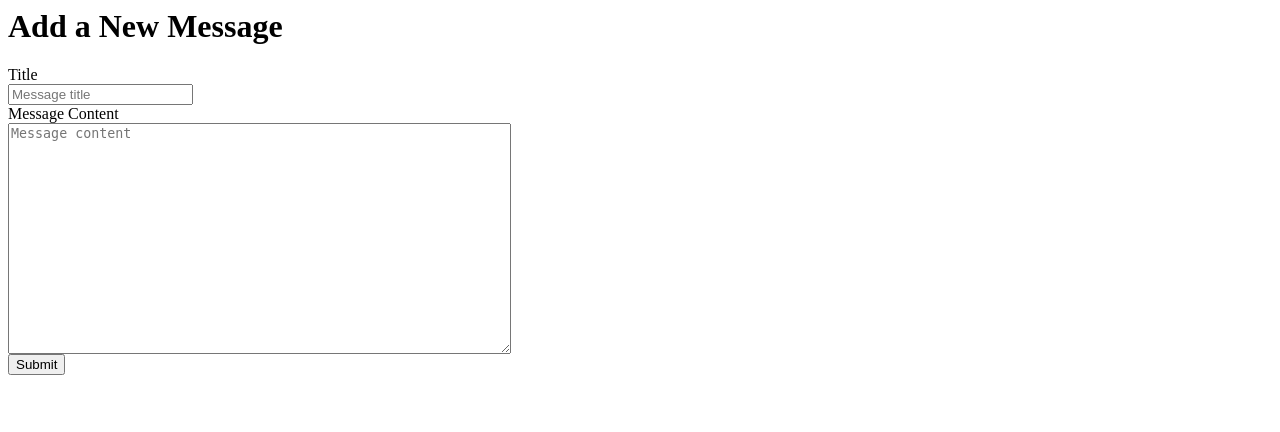
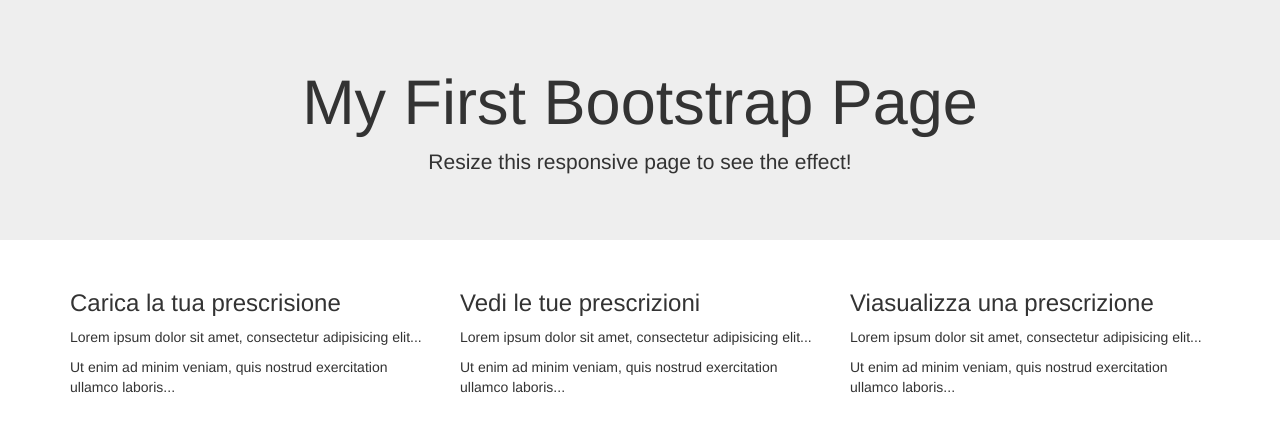
Before and after one commit to caballo-domestico/joy-bot, a Flask app: page / in a window 1280 px wide. Shown: the top 432 px of the page. Run offline with Flask 2, Linux system fonts and the light colour scheme; data that the repository does not hold is empty; some libraries are stand-ins or nearby versions.

Commit message:
Inizio index

```diff
--- a/frontend/webserver/templates/index.html
+++ b/frontend/webserver/templates/index.html
@@ -1,21 +1,39 @@
-{% block content %}
-    <h1>{% block title %} Add a New Message {% endblock %}</h1>
-    <form method="post">
-        <label for="title">Title</label>
-        <br>
-        <input type="text" name="title"
-               placeholder="Message title"
-               value="{{ request.form['title'] }}"></input>
-        <br>
+<!DOCTYPE html>
+<html lang="en">
+<head>
+  <title>Bootstrap Example</title>
+  <meta charset="utf-8">
+  <meta name="viewport" content="width=device-width, initial-scale=1">
+  <link rel="stylesheet" href="https://maxcdn.bootstrapcdn.com/bootstrap/3.4.1/css/bootstrap.min.css">
+  <script src="https://ajax.googleapis.com/ajax/libs/jquery/3.6.0/jquery.min.js"></script>
+  <script src="https://maxcdn.bootstrapcdn.com/bootstrap/3.4.1/js/bootstrap.min.js"></script>
+</head>
+<body>
 
-        <label for="content">Message Content</label>
-        <br>
-        <textarea name="content"
-                  placeholder="Message content"
-                  rows="15"
-                  cols="60"
-                  >{{ request.form['content'] }}</textarea>
-        <br>
-        <button type="submit">Submit</button>
-    </form>
-{% endblock %}
+<div class="jumbotron text-center">
+  <h1>My First Bootstrap Page</h1>
+  <p>Resize this responsive page to see the effect!</p>
+</div>
+
+<div class="container">
+  <div class="row">
+    <div class="col-sm-4">
+      <h3>Carica la tua prescrisione</h3>
+      <p>Lorem ipsum dolor sit amet, consectetur adipisicing elit...</p>
+      <p>Ut enim ad minim veniam, quis nostrud exercitation ullamco laboris...</p>
+    </div>
+    <div class="col-sm-4">
+      <h3>Vedi le tue prescrizioni</h3>
+      <p>Lorem ipsum dolor sit amet, consectetur adipisicing elit...</p>
+      <p>Ut enim ad minim veniam, quis nostrud exercitation ullamco laboris...</p>
+    </div>
+    <div class="col-sm-4">
+      <h3>Viasualizza una prescrizione</h3>
+      <p>Lorem ipsum dolor sit amet, consectetur adipisicing elit...</p>
+      <p>Ut enim ad minim veniam, quis nostrud exercitation ullamco laboris...</p>
+    </div>
+  </div>
+</div>
+
+</body>
+</html>
```
